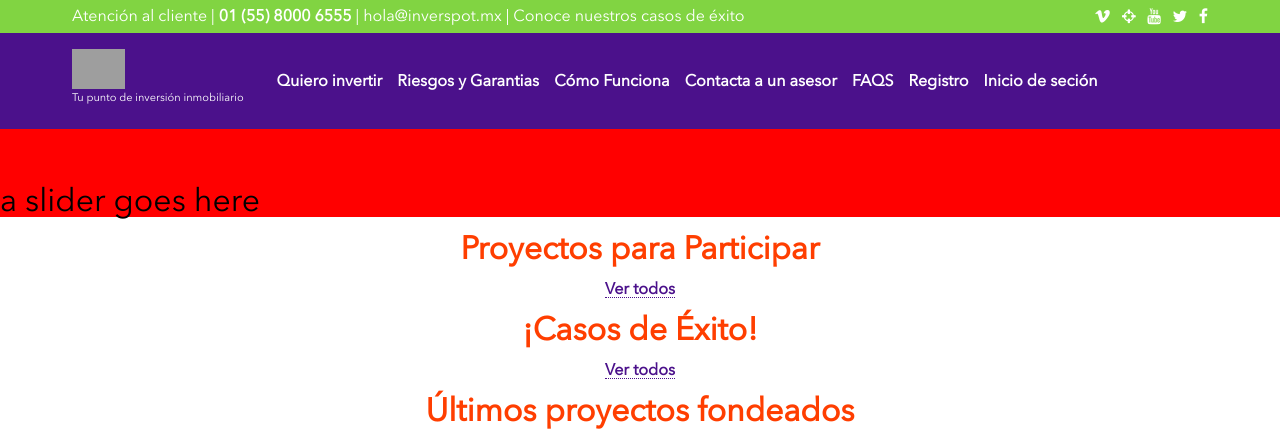
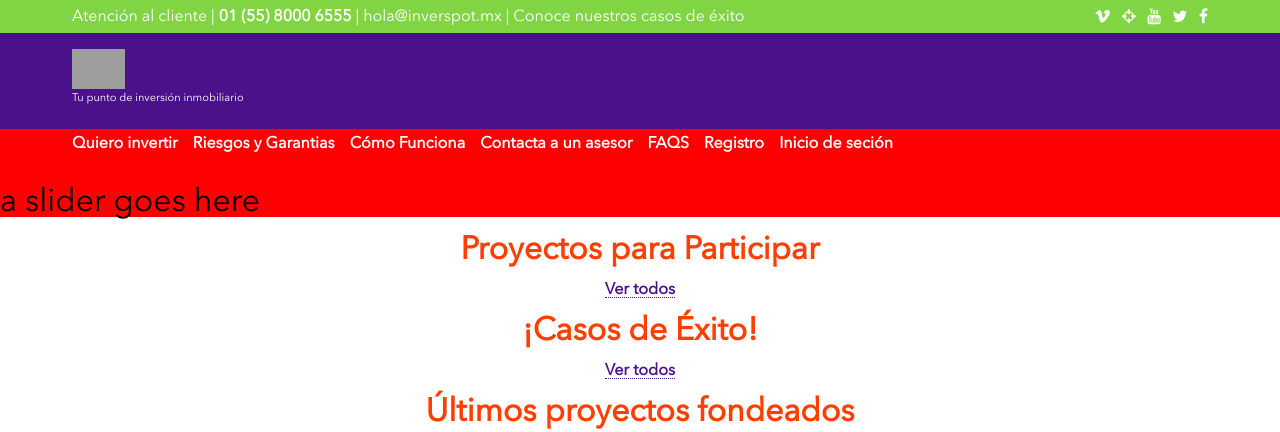
Before and after one commit to jeov10/inve, a PHP site: page / in a window 1280 px wide. Shown: the top 432 px of the page. Run offline with PHP 8.4, Linux system fonts and the light colour scheme; some libraries are stand-ins or nearby versions; some web fonts are replaced; grey boxes are pictures that could not be loaded.

Commit message:
menu adaptativo no ready yet

```diff
--- a/index.html
+++ b/index.html
@@ -41,8 +41,10 @@
             <i class="fa fa-bars fa-2x" aria-hidden="true"></i>
           </button>
         </div>
-        <div class="menu">
-          <div class="menu__items menu__items_list-row">
+      </div>
+      <div class="menu u-bg-primary">
+        <div class="container">
+          <div class="menu__items">
             <ul>
               <li class="hover-green"><a href="proyectos.html" class="link-item u-fw-bold u-color-white">Quiero invertir</a></li>
               <li><a href="#" class="link-item u-fw-bold u-color-white">Riesgos y Garantias</a></li>
@@ -56,6 +58,8 @@
         </div>
       </div>
     </header>
+
+
     <section class="slider-main">
       <h1>a slider goes here </h1>
     </section>
--- a/menu.js
+++ b/menu.js
@@ -3,18 +3,18 @@ $(document).ready(main);
 var contador = 1;
 
 function main() {
-  $('.nav-bar__collapsed').click(function(){
-      $('.menu').toggle();
+  $('.nav-bar__collapsed').click(function() {
+      //$('.menu').toggle();
       if(contador == 1) {
-        $('.header').animate({
-          height: '400'
+        $('.menu').animate( {
+          height: 'toggle'
         });
         contador = 0;
       } else {
         contador = 1;
-        $('.header').animate({
-          height: '80'
-        });
+        $('.menu').animate( {
+          height: 'toggle'
+        } );
       }
-  });
+  } );
 };
--- a/style.css
+++ b/style.css
@@ -177,6 +177,7 @@ padding-bottom: 8px;
 .menu {
   display: none;
   width: 100%;
+  padding-bottom: 32px;
 }
 
 .menu ul li {
@@ -187,6 +188,7 @@ padding-bottom: 8px;
 
 .menu__items {
   margin-top: 24px;
+  width: 100%
 }
 
 div.menu__items li:hover {
```
